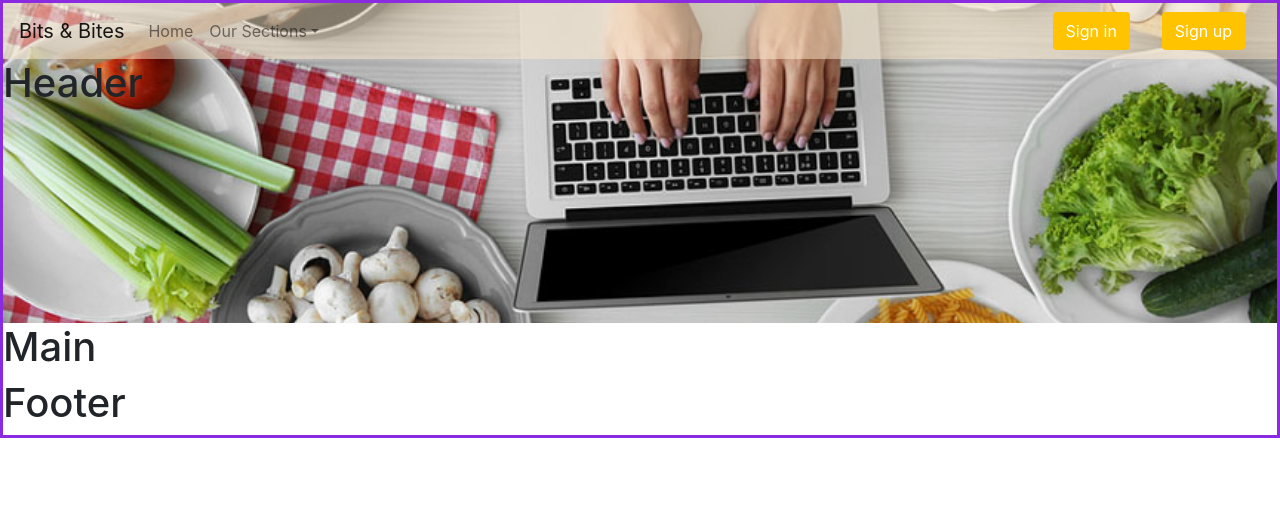
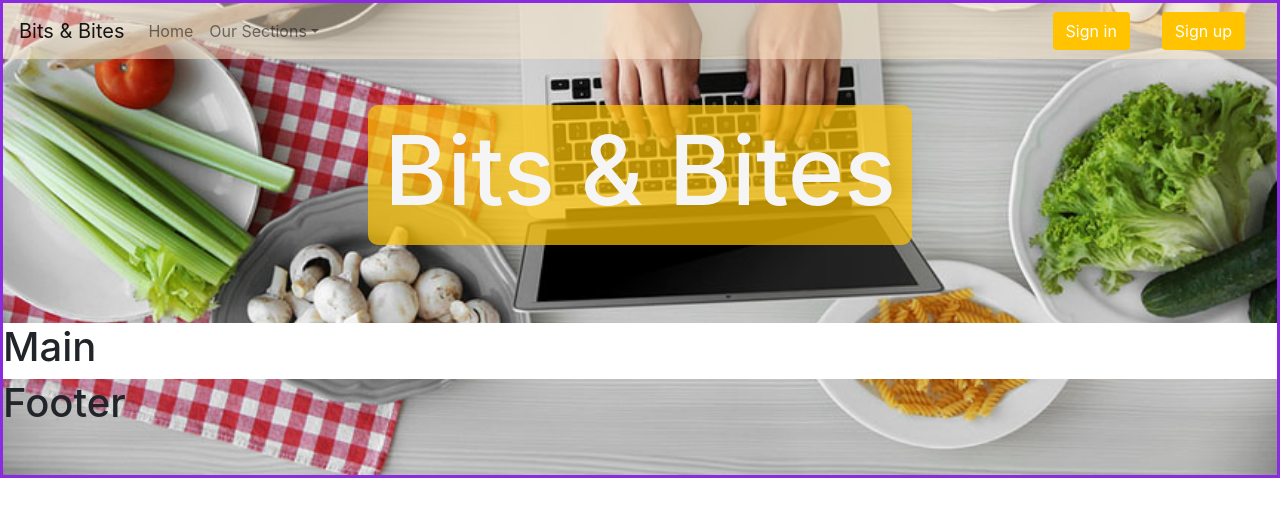
Before and after one commit to kajalben/recipe-blog-contentful, a React (Create React App) app: page / in a window 1280 px wide. Shown: the top 516 px of the page. Built offline with nearby package versions, Linux system fonts and the light colour scheme; the HTML template or start-up script is replaced by a standard one.

Commit message:
add footer background

```diff
--- a/src/components/Footer.js
+++ b/src/components/Footer.js
@@ -1,8 +1,12 @@
-
+import React from "react";
+import "../styles/header.css";
 
 const Footer = () =>{
     return(
-        <h1>Footer</h1>
+        <div className="footerContainer">
+<h1>Footer</h1>
+        </div>
+
     );
 }
 
--- a/src/components/Header.js
+++ b/src/components/Header.js
@@ -1,3 +1,4 @@
+import React from "react";
 import "../styles/header.css";
 import Navbar from "react-bootstrap/Navbar";
 import Nav from "react-bootstrap/Nav";
@@ -29,9 +30,14 @@ const Header = () =>{
                 </Navbar.Collapse>
             </Navbar>
             </div>
+            <div className="claimContainer d-flex  justify-content-center">
+            <h1>Bits & Bites</h1>
 
 
-<h1>Header</h1>
+
+            </div>
+
+
         </div>
 
     );
--- a/src/styles/footer.css
+++ b/src/styles/footer.css
@@ -0,0 +1,7 @@
+.footerContainer {
+    height: 6rem;
+    background-image: url("../image/Food-Blog.jpg");
+    background-position: center bottom;
+    background-repeat: no-repeat;
+    background-size: 100% auto;
+}
--- a/src/styles/header.css
+++ b/src/styles/header.css
@@ -11,10 +11,26 @@ Button.textColor {
 }
 
 Button.bgColor{
-   background:#FFC300 ;
+   background:#ffc300 ;
 }
 
 .navbarContainer {
     background-color: rgba(255, 235, 205, 0.5);
+}
+
+.claimContainer {
+    height: 15rem;
+align-items: center;
+}
+
+.claimContainer h1 {
+    font-size: 6rem;
+    color:whitesmoke;
+    background-color: rgb(255, 195, 0, 0.7);
+border-radius: 10px;
+padding-top: 0.5rem;
+padding-bottom: 1rem;
+padding-left: 1rem;
+padding-right: 1rem;
 
 }
```
